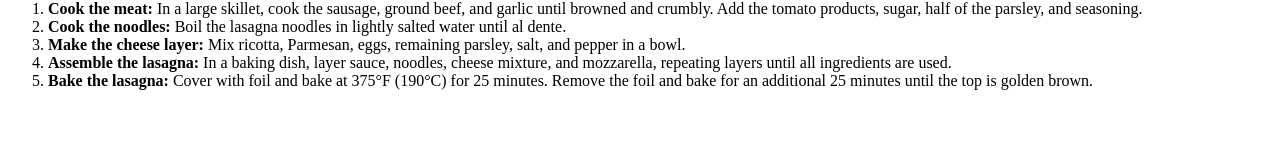
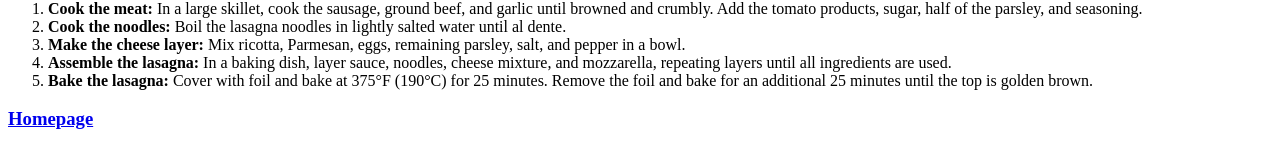
Before and after one commit to kevthedev98/odin-recipes, a plain HTML site: page recipes/lasagna.html in a window 1280 px wide. Shown: the part 789-935 px from the top of the page. Before the commit the page ends 895 px from the top, so only its background shows below. Drawn offline with Linux system fonts and the light colour scheme.

Commit message:
Fixed recipe pages

```diff
--- a/recipes/lasagna.html
+++ b/recipes/lasagna.html
@@ -33,4 +33,5 @@
             <li><strong>Bake the lasagna:</strong> Cover with foil and bake at 375°F (190°C) for 25 minutes. Remove the foil and bake for an additional 25 minutes until the top is golden brown.</li>
         </ol>
     </body>
+    <h3><a href="../index.html">Homepage</a></h3>
 </html>
```
Also changed, not shown: recipes/cheesecake.html (+1 -1 lines), recipes/sushi.html (+1 -1 lines).
